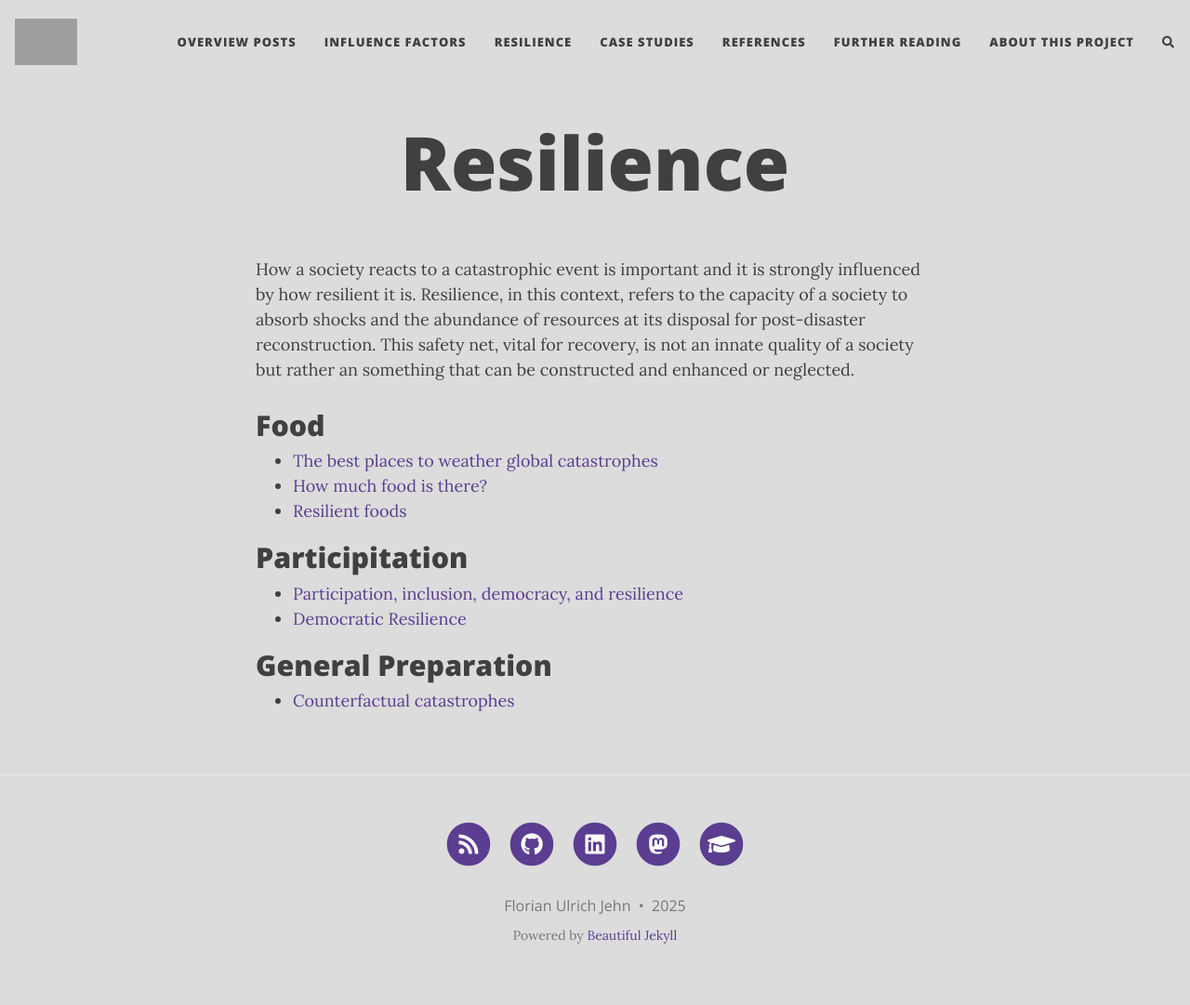
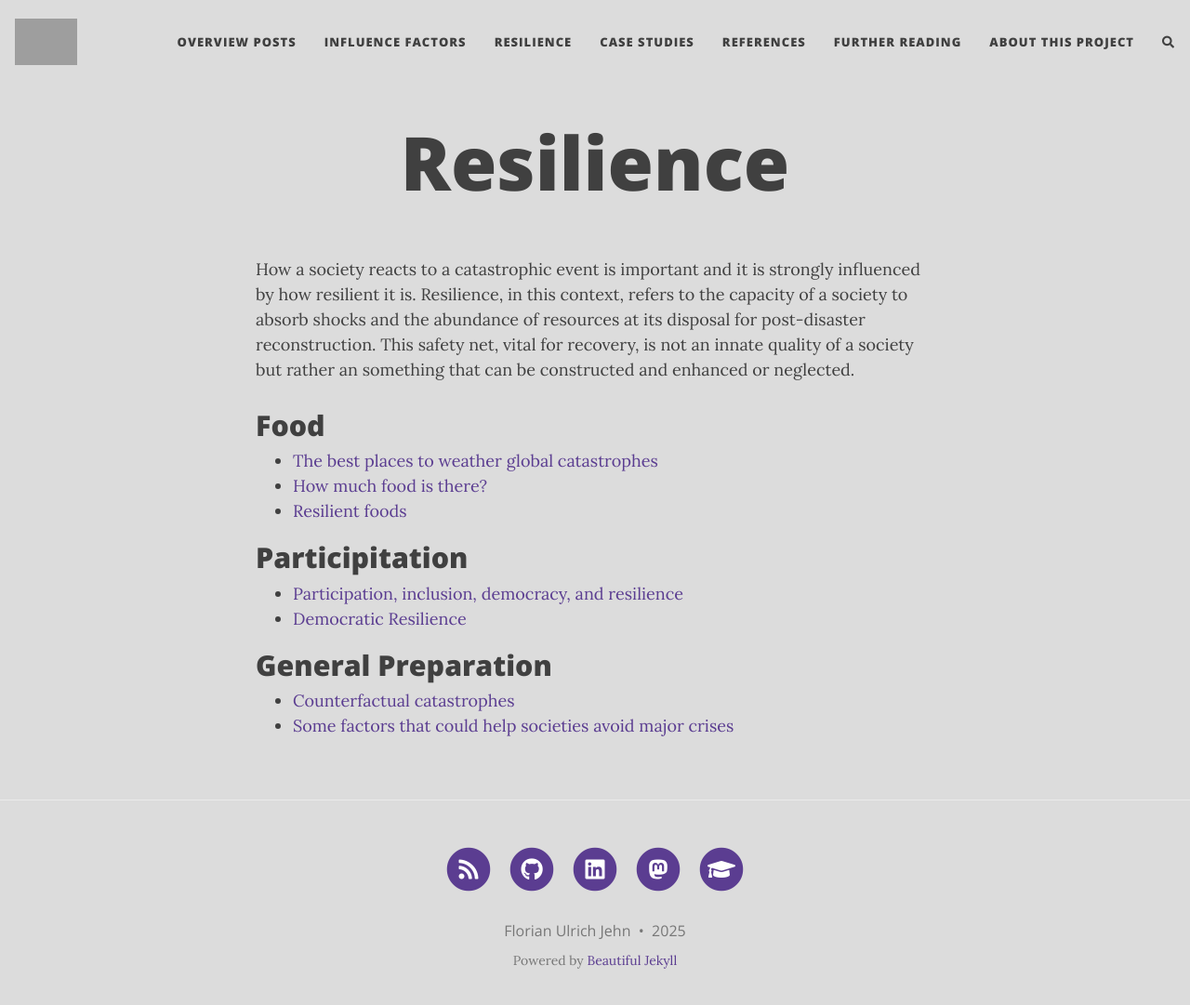
Before and after one commit to florianjehn/Societal_Collapse, a Jekyll site: the page built from resilience.md, in a window 1280 px wide and 1094 px high. Shown: the top 1081 px of the window at 93% size. Built offline with Jekyll 4.4.1, drawn with Linux system fonts in a browser that asks for light colours; nearby versions of some CDN libraries; comment, search, counter and statistics services are not loaded; grey boxes are pictures that could not be loaded.

Commit message:
Update resilience.md

```diff
--- a/resilience.md
+++ b/resilience.md
@@ -18,3 +18,4 @@ How a society reacts to a catastrophic event is important and it is strongly inf
 # General Preparation
 
 * [Counterfactual catastrophes](https://florianjehn.github.io/Societal_Collapse/2024-11-19-counterfactuals/)
+* [Some factors that could help societies avoid major crises](https://florianjehn.github.io/Societal_Collapse/2025-04-23-crisis_averted/)
```
